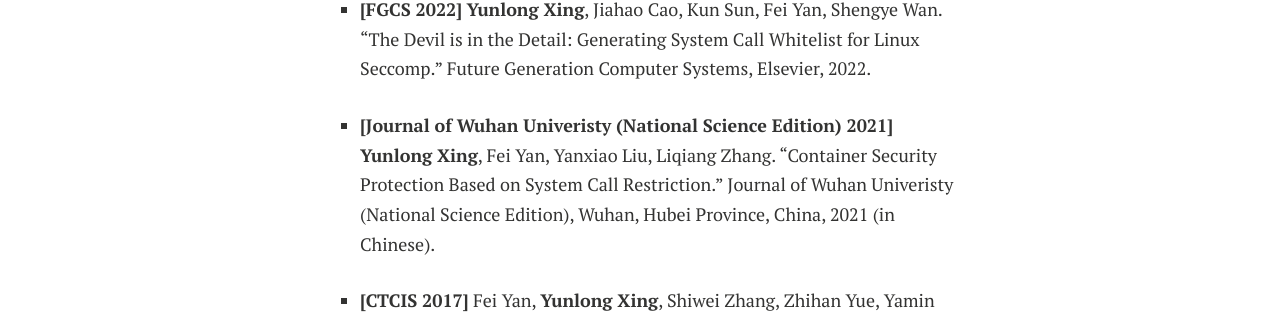
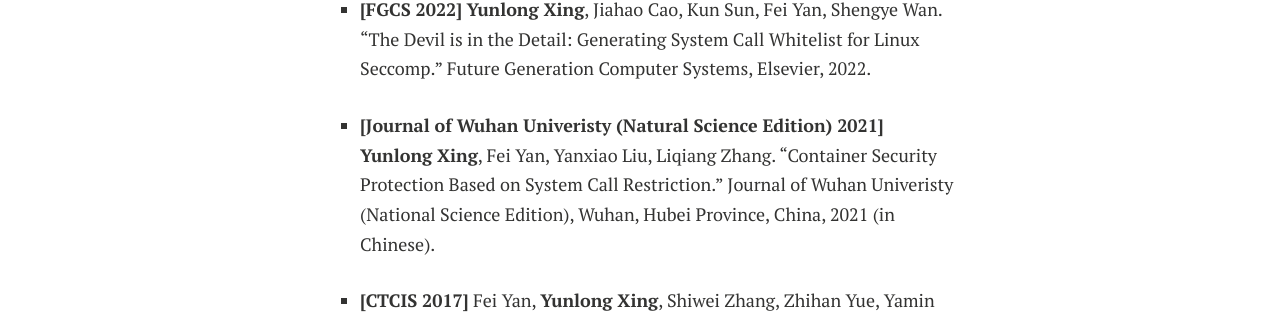
Before and after one commit to YunlongXing/HomePage, a Jekyll site: the page built from docs/index.md, in a window 1280 px wide. Shown: the part 720-1034 px from the top of the page. Built offline with Jekyll 4.4.1, drawn with Linux system fonts in a browser that asks for light colours; nearby versions of some CDN libraries; a style sheet for code colours, icons or effects is not loaded; our own code applies the rules of GitHub Pages for plain Markdown files.

Commit message:
Update index.md

```diff
--- a/docs/index.md
+++ b/docs/index.md
@@ -19,7 +19,7 @@ Before that, I received a Master's Degree in Engineering in July 2021 at [Wuhan
 
 * **[FGCS 2022]** **Yunlong Xing**, Jiahao Cao, Kun Sun, Fei Yan, Shengye Wan. "The Devil is in the Detail: Generating System Call Whitelist for Linux Seccomp." Future Generation Computer Systems, Elsevier, 2022.
 
-* **[Journal of Wuhan Univeristy (National Science Edition) 2021]** **Yunlong Xing**, Fei Yan, Yanxiao Liu, Liqiang Zhang. "Container Security Protection Based on System Call Restriction." Journal of Wuhan Univeristy (National Science Edition), Wuhan, Hubei Province, China, 2021 (in Chinese).
+* **[Journal of Wuhan Univeristy (Natural Science Edition) 2021]** **Yunlong Xing**, Fei Yan, Yanxiao Liu, Liqiang Zhang. "Container Security Protection Based on System Call Restriction." Journal of Wuhan Univeristy (National Science Edition), Wuhan, Hubei Province, China, 2021 (in Chinese).
 
 * **[CTCIS 2017]** Fei Yan, **Yunlong Xing**, Shiwei Zhang, Zhihan Yue, Yamin Zheng. "Research on Cryptographic Algorithm Recognition Based on Behavior Analysis." Chinese Conference on Trusted Computing and Information Security (CTCIS), Springer, Singapore, 2017.
 
```
